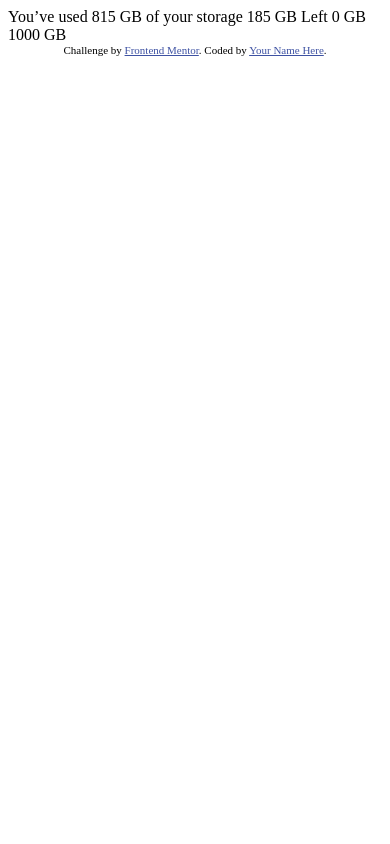
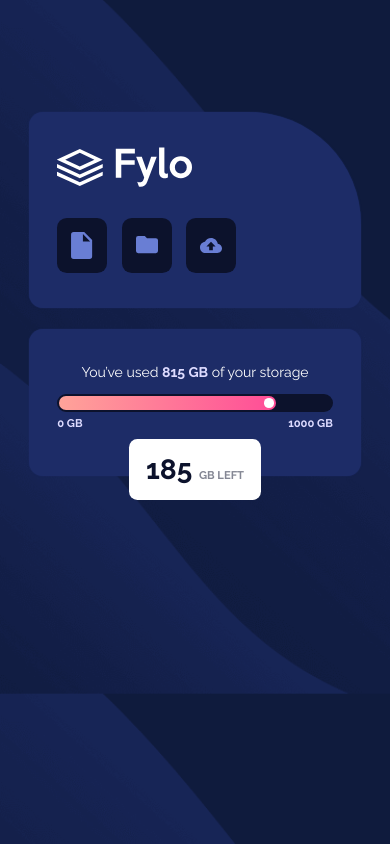
Before and after one commit to Pap-Ski/FEM_fylo-data-storage-component, a plain HTML site: page index.html in a window 390 px wide. Drawn offline with Linux system fonts and the light colour scheme.

Commit message:
done with mobile view

```diff
--- a/index.html
+++ b/index.html
@@ -1,31 +1,68 @@
 <!DOCTYPE html>
 <html lang="en">
-<head>
-  <meta charset="UTF-8">
-  <meta name="viewport" content="width=device-width, initial-scale=1.0"> <!-- displays site properly based on user's device -->
+  <head>
+    <meta charset="UTF-8" />
+    <meta name="viewport" content="width=device-width, initial-scale=1.0" />
+    <!-- displays site properly based on user's device -->
+    <link rel="preconnect" href="https://fonts.googleapis.com" />
+    <link rel="preconnect" href="https://fonts.gstatic.com" crossorigin />
+    <link
+      href="https://fonts.googleapis.com/css2?family=Raleway:wght@400;700&display=swap"
+      rel="stylesheet"
+    />
+    <link
+      rel="icon"
+      type="image/png"
+      sizes="32x32"
+      href="./images/favicon-32x32.png"
+    />
 
-  <link rel="icon" type="image/png" sizes="32x32" href="./images/favicon-32x32.png">
+    <link rel="stylesheet" href="style.css" />
 
-  <title>Frontend Mentor | Fylo data storage component</title>
-
-  <!-- Feel free to remove these styles or customise in your own stylesheet 👍 -->
-  <style>
+    <title>Frontend Mentor | Fylo data storage component</title>
+    <!-- <style>
     .attribution { font-size: 11px; text-align: center; }
     .attribution a { color: hsl(228, 45%, 44%); }
-  </style>
-</head>
-<body>
+  </style> -->
+  </head>
+  <body>
+    <div class="container">
+      <div class="card action">
+        <img src="./images/logo.svg" alt="logo" class="action__logo" />
+        <div class="action__icons">
+          <div class="action__icons wrapper">
+            <img src="./images/icon-document.svg" alt="document" class="icon" />
+          </div>
+          <div class="action__icons wrapper">
+            <img src="./images/icon-folder.svg" alt="folder" class="icon" />
+          </div>
+          <div class="action__icons wrapper">
+            <img src="./images/icon-upload.svg" alt="upload" class="icon" />
+          </div>
+        </div>
+      </div>
+      <div class="card storage-status">
+        <p class="storage-used">
+          You’ve used <span>815 GB</span> of your storage
+        </p>
+        <div class="bar-container">
+          <div class="bar">
+            <div class="bar-circle"></div>
+          </div>
+        </div>
+        <div class="bar-range">
+          <p class="storage-start">0 GB</p>
+          <p class="storage-end">1000 GB</p>
+        </div>
+        <p class="storage-left">185 <span>GB Left</span></p>
+      </div>
+    </div>
 
-  You’ve used 815 GB of your storage
-
-  185 GB Left
-
-  0 GB
-  1000 GB
-
-  <div class="attribution">
-    Challenge by <a href="https://www.frontendmentor.io?ref=challenge" target="_blank">Frontend Mentor</a>.
-    Coded by <a href="#">Your Name Here</a>.
-  </div>
-</body>
+    <!-- <div class="attribution">
+      Challenge by
+      <a href="https://www.frontendmentor.io?ref=challenge" target="_blank"
+        >Frontend Mentor</a
+      >. Coded by <a href="#">Your Name Here</a>.
+    </div> -->
+  </body>
 </html>
--- /dev/null
+++ b/style.css
@@ -0,0 +1,143 @@
+:root {
+    font-size: 14px;
+    --ff-all: "Raleway", sans-serif;
+    /* prim-color for gradient */
+    --clr-prim-grad1: hsl(6, 100%, 80%);
+    --clr-prim-grad2: hsl(335, 100%, 65%);
+    /* nuetral colors */
+    --clr-nue-pb: hsl(243, 100%, 93%);
+    --clr-nue-gb: hsl(229, 7%, 55%);
+    --clr-nue-db: hsl(228, 56%, 26%);
+    --clr-nue-vdb: hsl(229, 57%, 11%);
+    /* other colors */
+    --clr-other: hsl(0, 0%, 100%);
+}
+
+*, *::before, *::after {
+    margin: 0;
+    padding: 0;
+    box-sizing: border-box;
+}
+
+body {
+    font-family: var(--ff-all);
+    background: url(./images/bg-mobile.png);
+    background-size: cover;
+}
+
+/* =======================
+    =======Layout ======== */
+
+.container {
+    margin: 8rem auto;
+    width: 85%;
+}
+
+.card {
+    padding: 2.5em 2em;
+    background-color: var(--clr-nue-db);
+    margin-bottom: 1.5em;
+    border-radius: 1em 8em 1em 1em;
+    box-shadow: 0 0 .1em var(--clr-nue-db);
+}
+
+.action__logo {
+    margin-bottom: 2em;
+}
+
+.action__icons {
+    width: 65%;
+    display: flex;
+    justify-content: space-between;
+}
+
+.wrapper {
+    width: 28%;
+    padding: 1em;
+    background: var(--clr-nue-vdb);
+    border-radius: .7em;
+}
+
+.icon {
+    width: 100%;
+    margin: auto;
+}
+
+.storage-status {
+    border-top-right-radius: 1em;
+    position: relative;
+}
+
+.bar-container {
+    margin-bottom: .3em;
+    height: 1.3rem;
+    border-radius: 1em;
+    padding: .15em;
+    background: var(--clr-nue-vdb);
+}
+
+.bar {
+    width: 80%;
+    height: 100%;
+    padding: .15em;
+    border-radius: 1em;
+    background: linear-gradient(to right, var(--clr-prim-grad1), var(--clr-prim-grad2));
+    display: flex;
+    justify-content: flex-end;
+}
+
+.bar-circle {
+    width: 5%;
+    height: 100%;
+    border-radius: 50%;
+    background: var(--clr-other);
+}
+
+.bar-range {
+    display: flex;
+    justify-content: space-between;
+}
+
+.storage-left {
+    width: 40%;
+    text-align: center;
+    padding: .5em;
+    border-radius: .3em;
+    background: var(--clr-other);
+    position: absolute;
+    bottom: -35%;
+    left: 30%;
+}
+
+/* =======================
+    =======Typography ======== */
+
+.storage-status p {
+    margin-bottom: 1em;
+}
+
+.storage-used {
+    color: var(--clr-other);
+    text-align: center;
+}
+
+.storage-used span, .bar-range {
+    color: var(--clr-nue-pb);
+    font-weight: 700;
+}
+
+.bar-range {
+    font-size: .8rem;
+}
+
+.storage-left {
+    text-transform: uppercase;
+    font-weight: 700;
+    font-size: 2rem;
+    color: var(--clr-nue-vdb);
+}
+
+.storage-left span {
+    color: var(--clr-nue-gb);
+    font-size: .8rem;
+}
```
